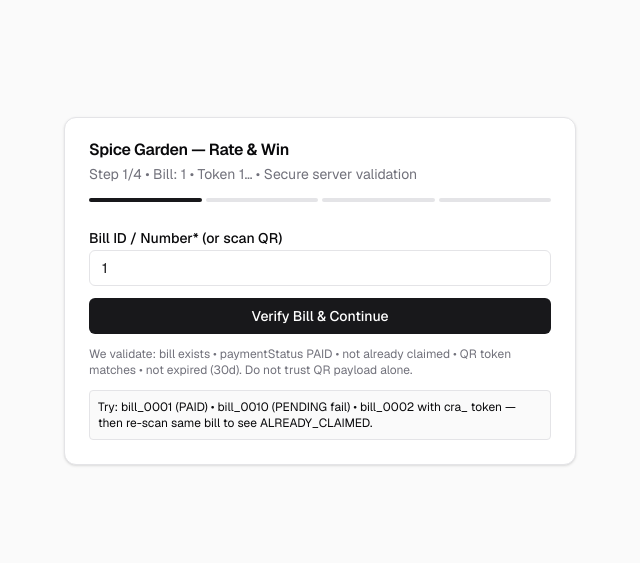
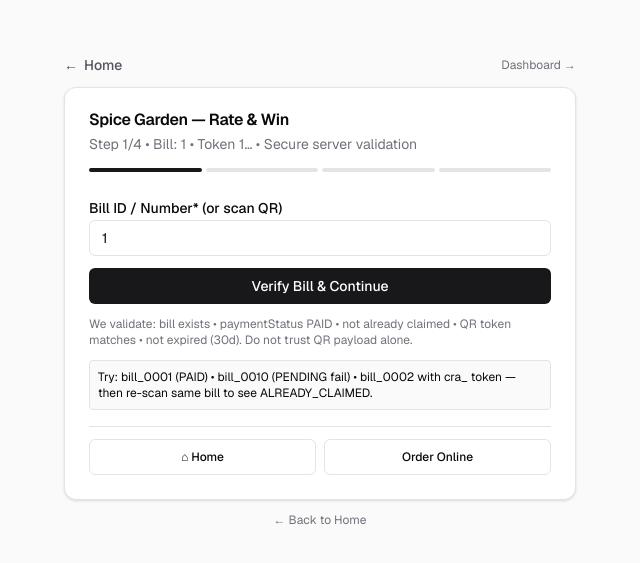
Before and after one commit to mukesh2002-dev/restromanegment, a Next.js app: page /qr/1 in a window 1280 px wide. Shown: the part 109-672 px from the top of the page, without its empty margins (317-957 px from the left). Built offline with nearby package versions, Linux system fonts and the light colour scheme.

Commit message:
feat(qr): add Home option on all steps (req)
- Top bar Home + Dashboard links, card footer Home/Order Online, bottom Back to Home, success Go to Home button (all dark/light)

```diff
--- a/src/app/qr/[token]/page.tsx
+++ b/src/app/qr/[token]/page.tsx
@@ -74,7 +74,14 @@
   }
 
   return (
-    <div className="min-h-screen flex items-center justify-center bg-zinc-50 dark:bg-zinc-950 p-4">
+    <div className="min-h-screen flex flex-col items-center justify-center bg-zinc-50 dark:bg-zinc-950 p-4 gap-3">
+      {/* Home button - top */}
+      <div className="w-full max-w-lg flex justify-between items-center">
+        <a href="/" className="inline-flex items-center gap-1.5 text-sm font-medium text-zinc-600 hover:text-zinc-900 dark:text-zinc-400 dark:hover:text-zinc-100">
+          <span>←</span> Home
+        </a>
+        <a href="/dashboard" className="text-xs text-zinc-500 hover:underline dark:text-zinc-400">Dashboard →</a>
+      </div>
       <Card className="w-full max-w-lg">
         <CardHeader>
           <CardTitle>Spice Garden — Rate & Win</CardTitle>
@@ -155,11 +162,20 @@
                 <Button variant="outline" className="flex-1 h-9" onClick={()=> window.print()}>Print Coupon</Button>
                 <Button variant="ghost" className="flex-1 h-9" onClick={()=> setStep(1)}>Rate Another Bill</Button>
               </div>
+              <a href="/" className="w-full inline-flex justify-center items-center gap-1.5 text-sm font-semibold text-white bg-zinc-900 hover:bg-black dark:bg-white dark:text-zinc-900 dark:hover:bg-zinc-100 rounded-md h-10 mt-1">
+                ⌂ Go to Home
+              </a>
             </div>
           )}
           {result && !result.ok && step>=4 && <div className="text-xs text-zinc-500 pt-2">Anti-abuse: duplicate scans → ALREADY_CLAIMED, IP logged, rate-limited, expired QR rejected.</div>}
+          {/* Home option on all steps */}
+          <div className="pt-3 border-t dark:border-zinc-800 mt-1 flex gap-2">
+            <a href="/" className="flex-1 inline-flex justify-center items-center gap-1.5 text-xs font-medium border rounded-md h-9 bg-white hover:bg-zinc-50 dark:bg-zinc-900 dark:border-zinc-700 dark:text-zinc-300">⌂ Home</a>
+            <a href="/order" className="flex-1 inline-flex justify-center items-center gap-1.5 text-xs font-medium border rounded-md h-9 bg-white hover:bg-zinc-50 dark:bg-zinc-900 dark:border-zinc-700 dark:text-zinc-300">Order Online</a>
+          </div>
         </CardContent>
       </Card>
+      <a href="/" className="text-xs text-zinc-500 hover:underline dark:text-zinc-400">← Back to Home</a>
     </div>
   );
 }
```
